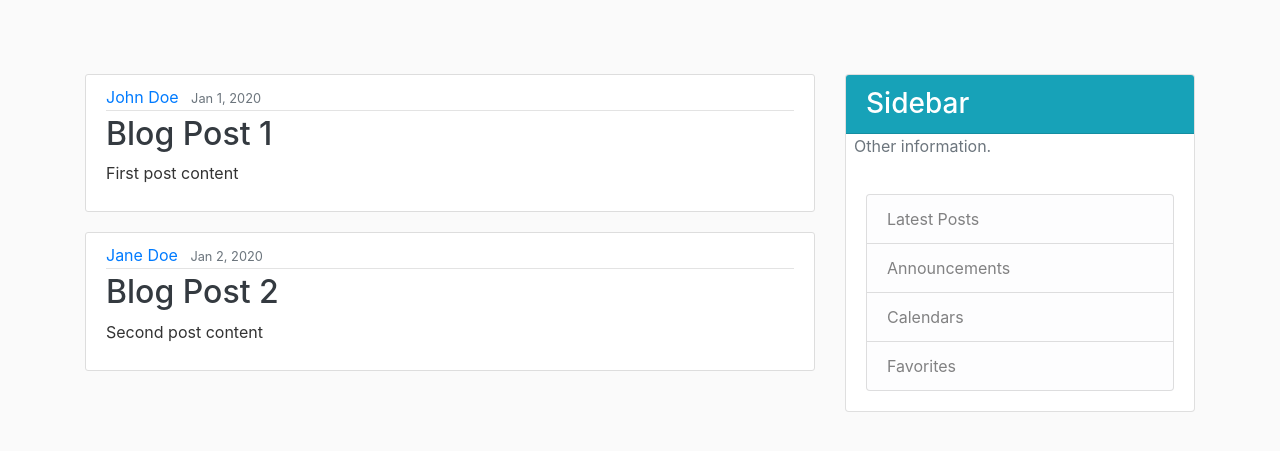
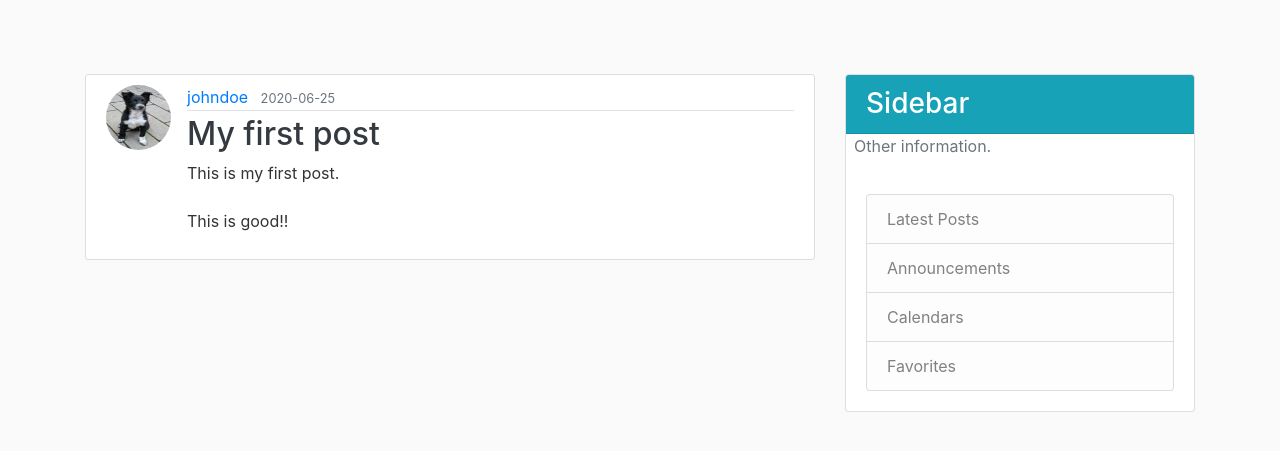
Before and after one commit to aakash-sahu/BlogApp, a Flask app: page / in a window 1280 px wide. Shown: the part 56-507 px from the top of the page. Run offline with Flask 2, Linux system fonts and the light colour scheme; data comes from the database, SQL or seed files in the repository; both versions use the stored data as it was after the commit; some libraries are stand-ins or nearby versions.

Commit message:
added posts database connection

```diff
--- a/app/routes.py
+++ b/app/routes.py
@@ -6,24 +6,11 @@ from flask_login import login_user, current_user, logout_user, login_required
 import secrets, os
 from PIL import Image
 
-posts = [
-    {
-        'author': 'John Doe',
-        'title': 'Blog Post 1',
-        'content': 'First post content',
-        'date_posted': "Jan 1, 2020"
-    },
-        {
-        'author': 'Jane Doe',
-        'title': 'Blog Post 2',
-        'content': 'Second post content',
-        'date_posted': "Jan 2, 2020"
-    },
-]
 
 @app.route("/")
 @app.route("/home")
 def home():
+    posts = Post.query.all()
     return render_template('home.html', posts=posts) # template will have access to posts variable
 
 @app.route("/about")
@@ -116,6 +103,9 @@ def account():
 def new_post():
     form = PostForm()
     if form.validate_on_submit():
+        post = Post(title=form.title.data, content=form.content.data, author=current_user)
+        db.session.add(post)
+        db.session.commit()
         flash('Your post has been created!', 'success')
         return redirect(url_for('home'))
     return render_template('create_post.html', title='New Post', form=form)
--- a/app/templates/home.html
+++ b/app/templates/home.html
@@ -2,11 +2,11 @@
 {% block content %}
     {% for post in posts %}
         <article class="media content-section">
-            <img>
+            <img class="rounded-circle article-img" src="{{ url_for('static', filename='profile_pics/' +post.author.image_file) }}">
             <div class="media-body">
                 <div class="article-metadata">
-                    <a class="mr-2" href="#">{{ post.author }}</a>
-                    <small class="text-muted">{{ post.date_posted }}</small>
+                    <a class="mr-2" href="#">{{ post.author.username }}</a>
+                    <small class="text-muted">{{ post.date_posted.strftime("%Y-%m-%d") }}</small>
                 </div>
                 <h2><a class="article-title text-dark" href="#">{{ post.title }}</a></h2>
                 <p class="article-content">{{ post.content }}</p>
```
Also changed, not shown: app/site.db.
